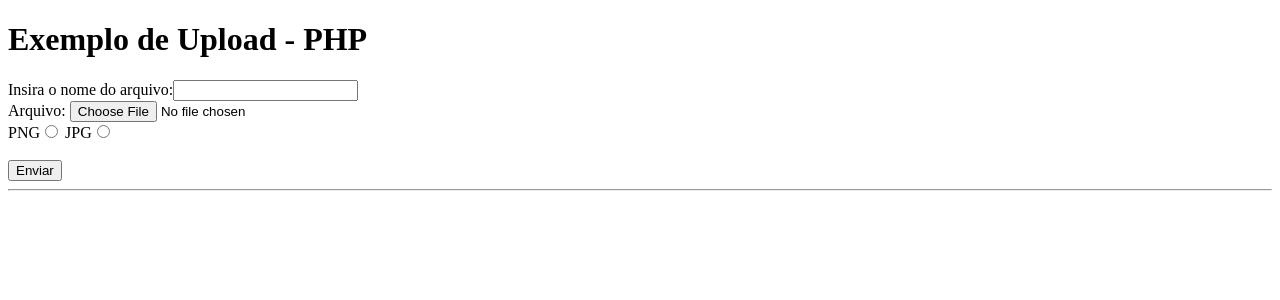
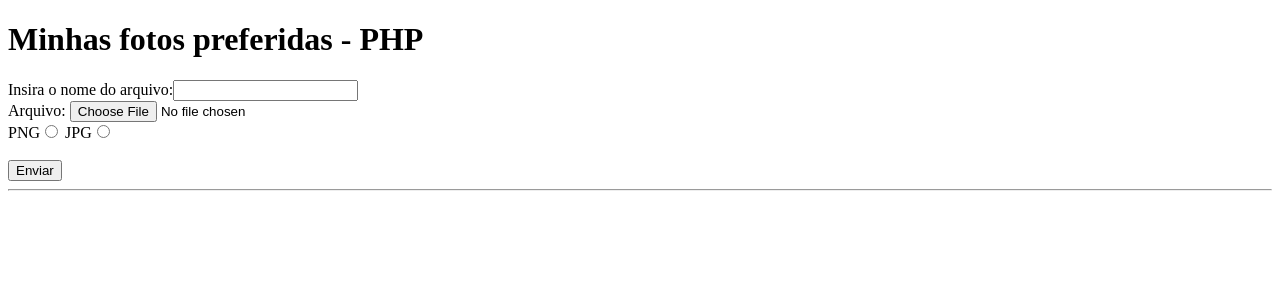
Before and after one commit to rafaelasilverio/php-MySql-pw, a PHP site: page / in a window 1280 px wide. Shown: the top 300 px of the page. Run offline with PHP 8.4, Linux system fonts and the light colour scheme; data that the repository does not hold is empty.

Commit message:
alteração título

```diff
--- a/index.php
+++ b/index.php
@@ -5,7 +5,7 @@
         <title> PHP - UPLOAD de Arquivos </title>
     </head>
     <body>
-        <h1> Exemplo de Upload - PHP </h1>
+        <h1> Minhas fotos preferidas - PHP </h1>
         <div>
             <form action="upload.php" method="post" enctype="multipart/form-data">
                 <label for="arquivo">Insira o nome do arquivo:<input type = "text" name = "nome"/><br></label>
```
